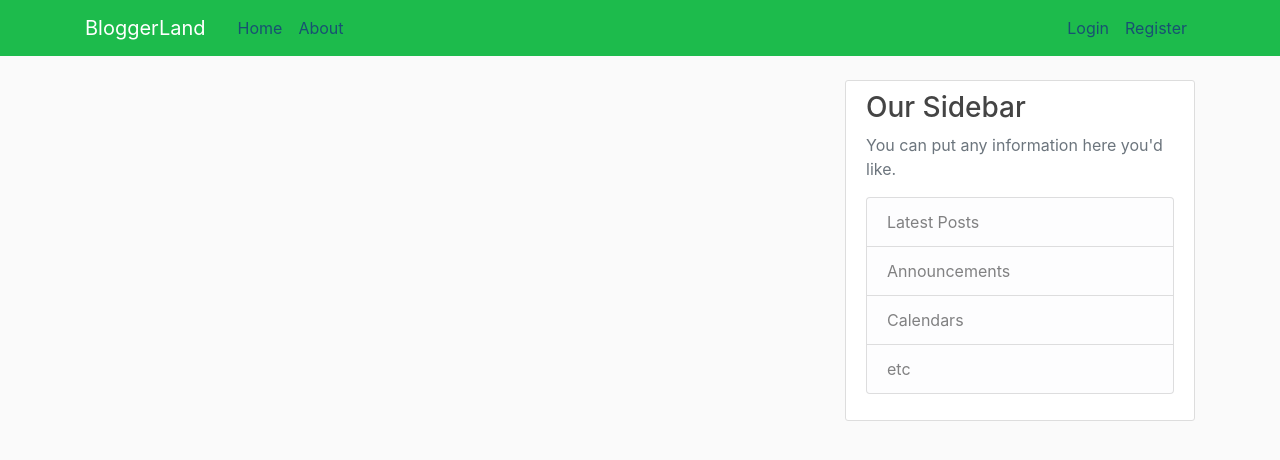
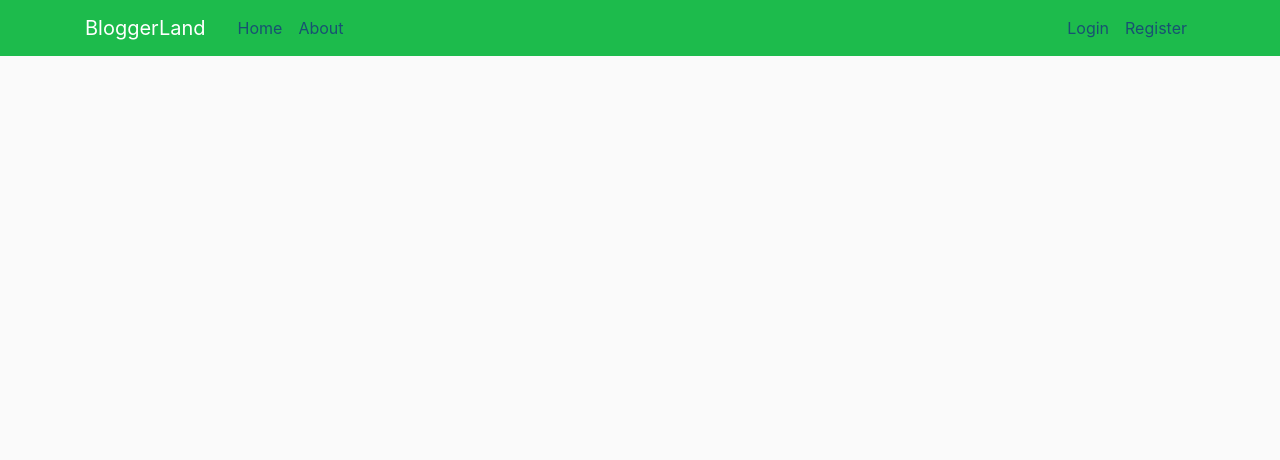
Before and after one commit to johnsongabriel/BloggerLand, a Django app: page / in a window 1280 px wide. Shown: the top 460 px of the page. Run offline with Django 4.2, Linux system fonts and the light colour scheme; data that the repository does not hold is empty; parts of the project's set-up code (start-up, migrations or seed data) failed here and were passed over; some libraries are stand-ins or nearby versions.

Commit message:
removed sidebar

```diff
--- a/blog/templates/blog/base.html
+++ b/blog/templates/blog/base.html
@@ -56,18 +56,6 @@
           {% endif %}
           {% block content %}{% endblock %}
         </div>
-        <div class="col-md-4">
-          <div class="content-section">
-            <h3>Our Sidebar</h3>
-            <p class='text-muted'>You can put any information here you'd like.
-              <ul class="list-group">
-                <li class="list-group-item list-group-item-light">Latest Posts</li>
-                <li class="list-group-item list-group-item-light">Announcements</li>
-                <li class="list-group-item list-group-item-light">Calendars</li>
-                <li class="list-group-item list-group-item-light">etc</li>
-              </ul>
-            </p>
-          </div>
         </div>
       </div>
     </main>
```
